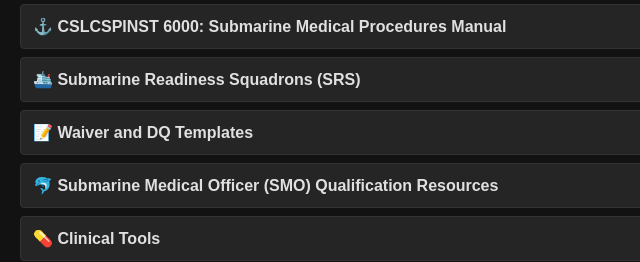
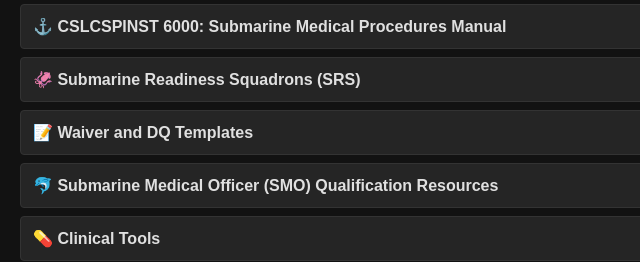
Before and after one commit to monroedavidm/UMO-Portal, a plain HTML site: page index.html in a window 1280 px wide. Shown: the part 548-810 px from the top of the page, 0-640 px from the left. Drawn offline with Linux system fonts and the light colour scheme.

Commit message:
Update index.html

```diff
--- a/index.html
+++ b/index.html
@@ -685,7 +685,7 @@ O 212150Z SEP 23/USS SHIP
 <div class="module" style="padding: 0; border: none; background: none;">
     <button class="ref-link" onclick="toggleNested('srs')" style="width: 100%; text-align: left; cursor: pointer;">
         <div style="font-size: 1rem; font-weight: bold; display: flex; justify-content: space-between;">
-            <span>🛳️ Submarine Readiness Squadrons (SRS)</span>
+            <span>🦑 Submarine Readiness Squadrons (SRS)</span>
             <span id="srs-arrow" style="font-size: 1rem;">▼</span>
         </div>
     </button>
```
